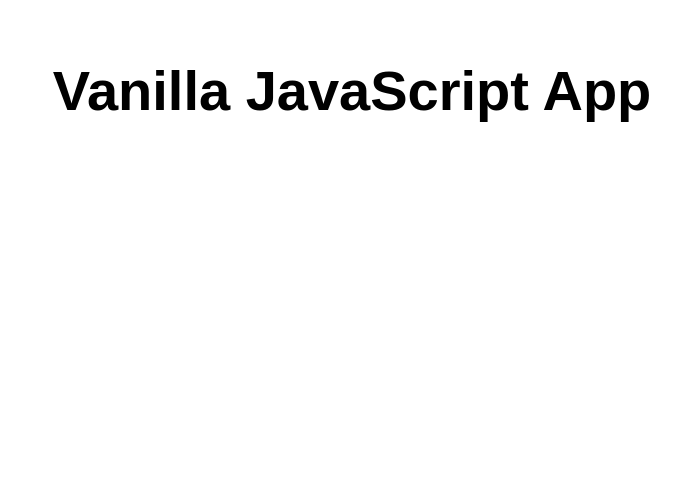
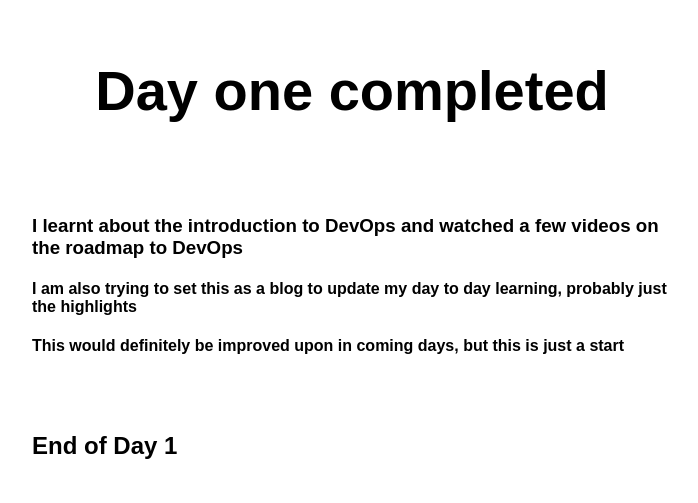
Before and after one commit to dimanche20/my-first-static-web-app, a website: page src/index.html in a window 1280 px wide. Shown: the whole page, without its empty margins (288-986 px from the left). Drawn offline with Linux system fonts and the light colour scheme.

Commit message:
Update index.html

```diff
--- a/src/index.html
+++ b/src/index.html
@@ -5,12 +5,23 @@
   <meta charset="UTF-8">
   <meta name="viewport" content="width=device-width, initial-scale=1.0">
   <link rel="stylesheet" href="styles.css">
-  <title>Vanilla JavaScript App</title>
+  <title>Sunny 90 Days</title>
 </head>
 
 <body>
   <main>
-    <h1>Vanilla JavaScript App</h1>
+    <h1>Day one completed</h1>
+    <br>
+    <br>
+
+    <h3>I learnt about the introduction to DevOps and watched a few videos on the roadmap to DevOps</h3>
+    <h4>I am also trying to set this as a blog to update my day to day learning, probably just the highlights </h4>
+    <h4>This would definitely be improved upon in coming days, but this is just a start </h4>
+
+    <br>
+    <br>
+    <h2>End of Day 1</h2>
+
   </main>
 </body>
 
```
